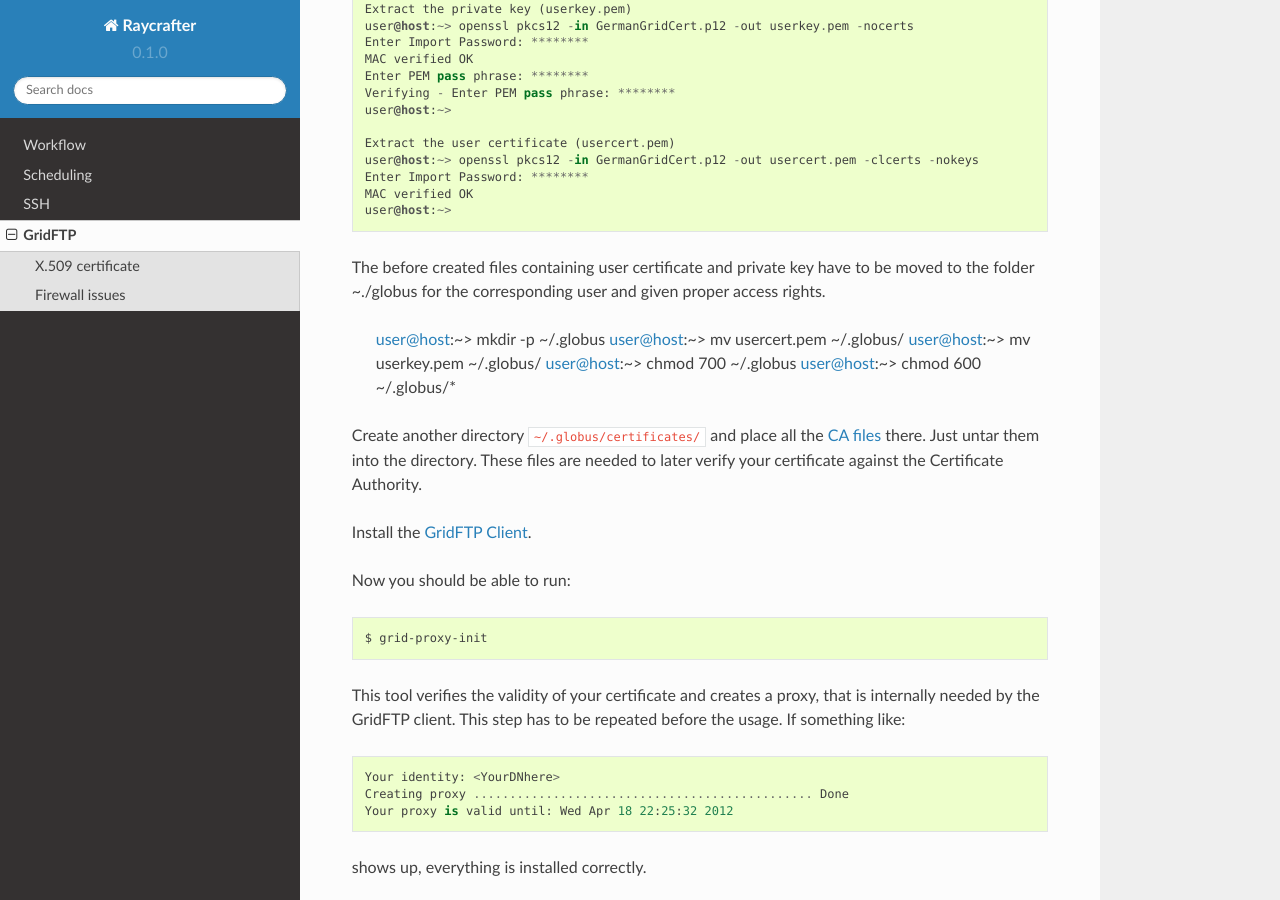
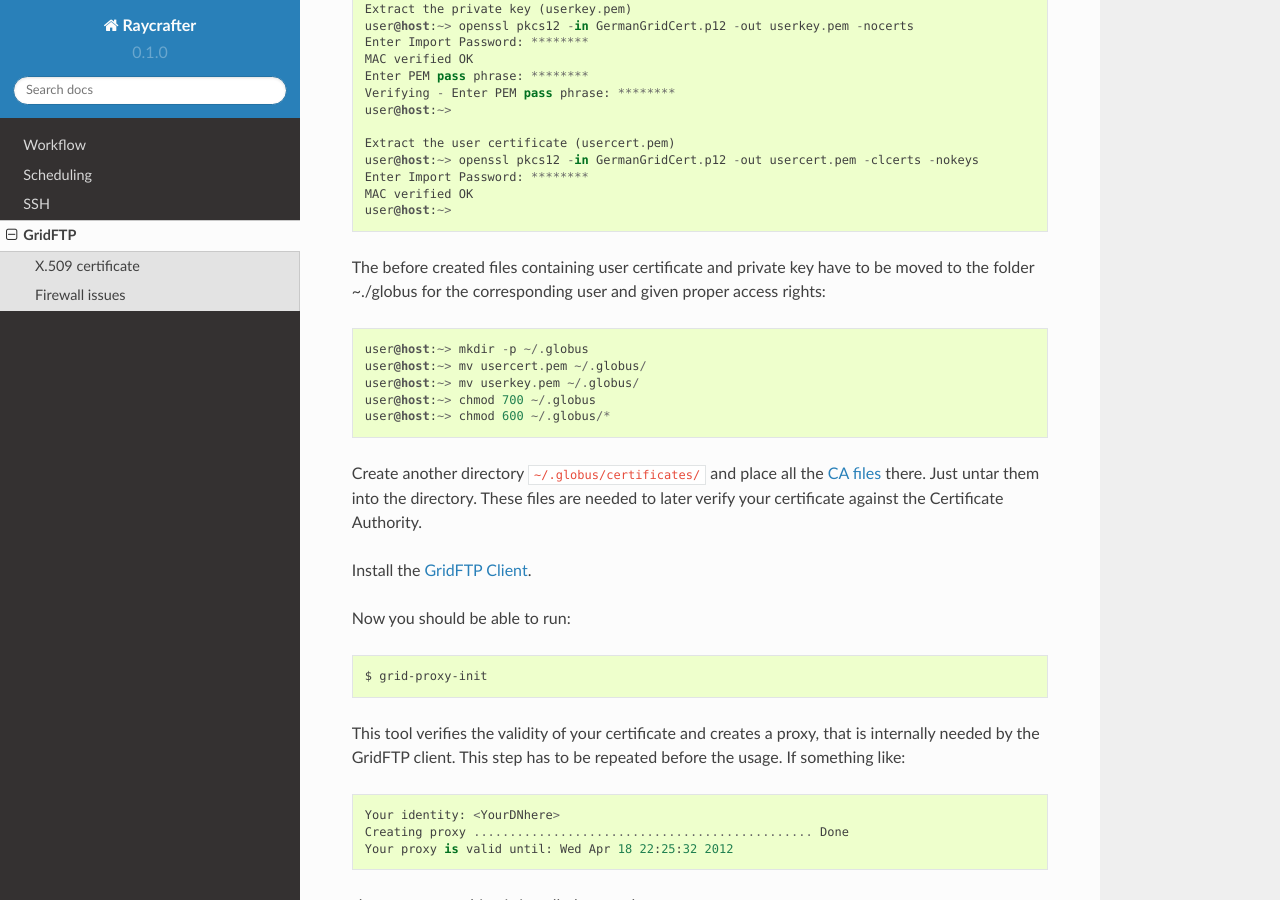
Before and after one commit to RayCrafter/Raycrafter-Documentation, a Sphinx documentation site: the page built from docs/source/gridftp.rst, in a window 1280 px wide and 900 px high, scrolled down 684 px. Built offline with Sphinx 7.4.7 and the Read the Docs theme 2.0.0, drawn with Linux system fonts in a browser that asks for light colours.

```diff
--- a/docs/source/gridftp.rst
+++ b/docs/source/gridftp.rst
@@ -37,7 +37,7 @@ Next step is to extract the certificate and keyfile. You have to enter the passw
    MAC verified OK
    user@host:~>
 
-The before created files containing user certificate and private key have to be moved to the folder ~./globus for the corresponding user and given proper access rights.
+The before created files containing user certificate and private key have to be moved to the folder ~./globus for the corresponding user and given proper access rights::
 
    user@host:~> mkdir -p ~/.globus
    user@host:~> mv usercert.pem ~/.globus/
```
